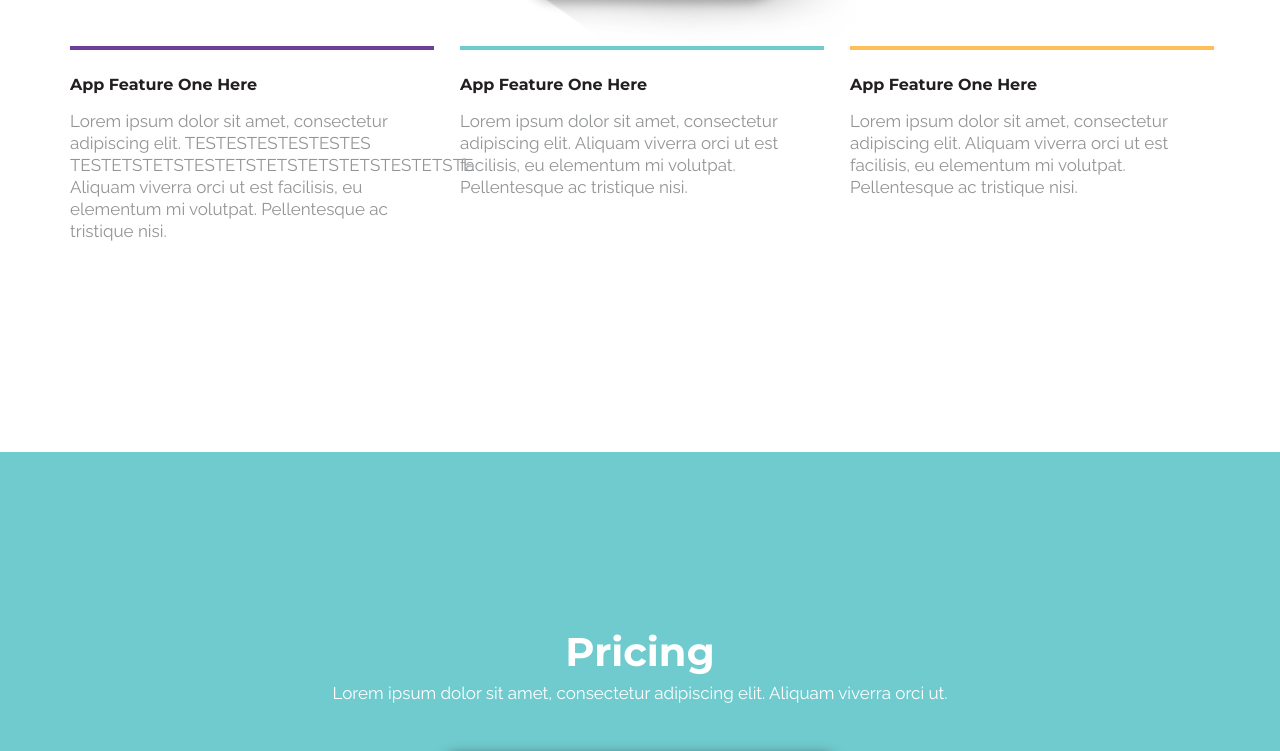
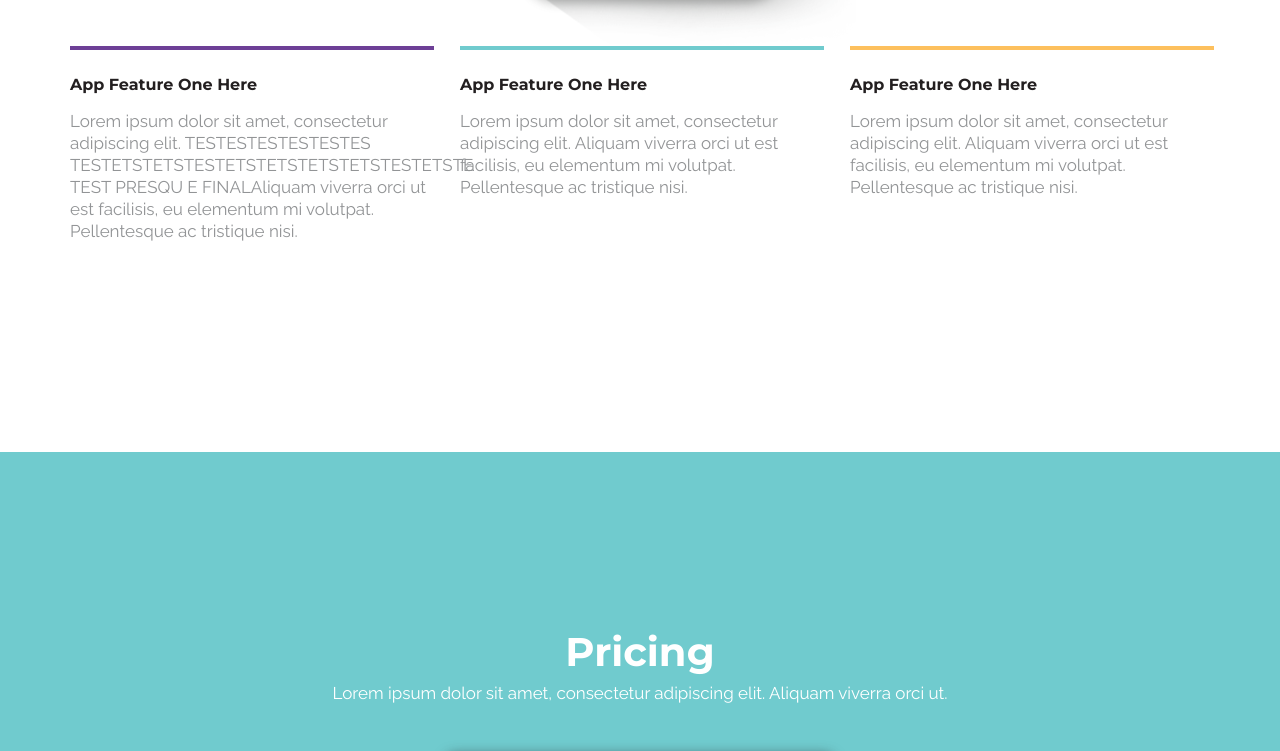
Before and after one commit to VHarbison/skiproject, a plain HTML site: page index.html in a window 1280 px wide. Shown: the part 1720-2471 px from the top of the page. Drawn offline with nearby package versions, Linux system fonts and the light colour scheme.

Commit message:
testslack

```diff
--- a/index.html
+++ b/index.html
@@ -109,7 +109,7 @@
 			    <div class="col-sm-4 wow fadeIn" data-wow-delay="0.4s">
 				    <hr class="line purple">
 				    <h3>App Feature One Here</h3>
-				    <p>Lorem ipsum dolor sit amet, consectetur adipiscing elit. TESTESTESTESTESTES TESTETSTETSTESTETSTETSTETSTETSTESTETSTE Aliquam viverra orci ut est facilisis, eu elementum mi volutpat. Pellentesque ac tristique nisi.</p>
+				    <p>Lorem ipsum dolor sit amet, consectetur adipiscing elit. TESTESTESTESTESTES TESTETSTETSTESTETSTETSTETSTETSTESTETSTE TEST PRESQU E FINALAliquam viverra orci ut est facilisis, eu elementum mi volutpat. Pellentesque ac tristique nisi.</p>
 			    </div>
 			    <div class="col-sm-4 wow fadeIn" data-wow-delay="0.8s">
 				    <hr  class="line blue">
```
